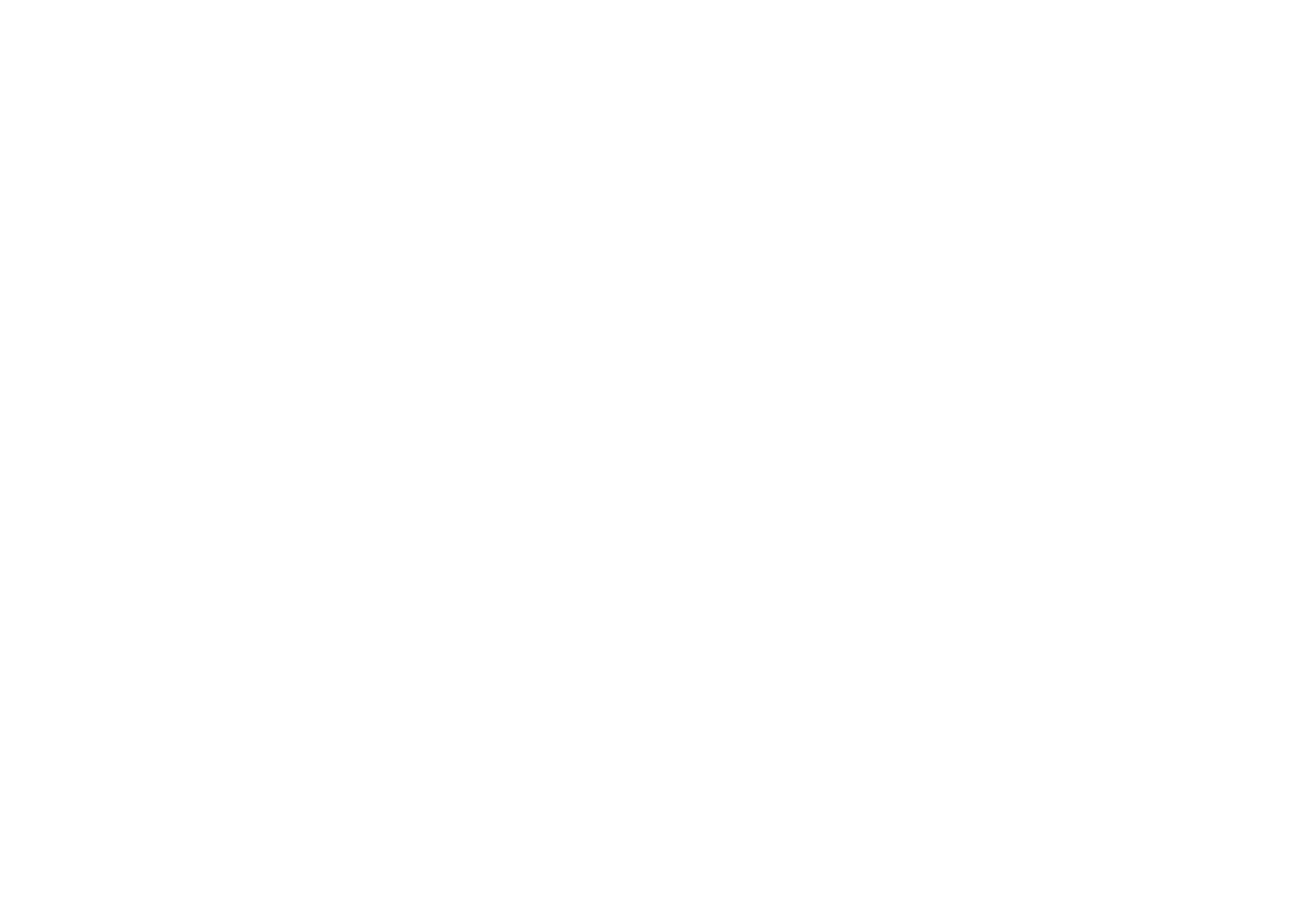
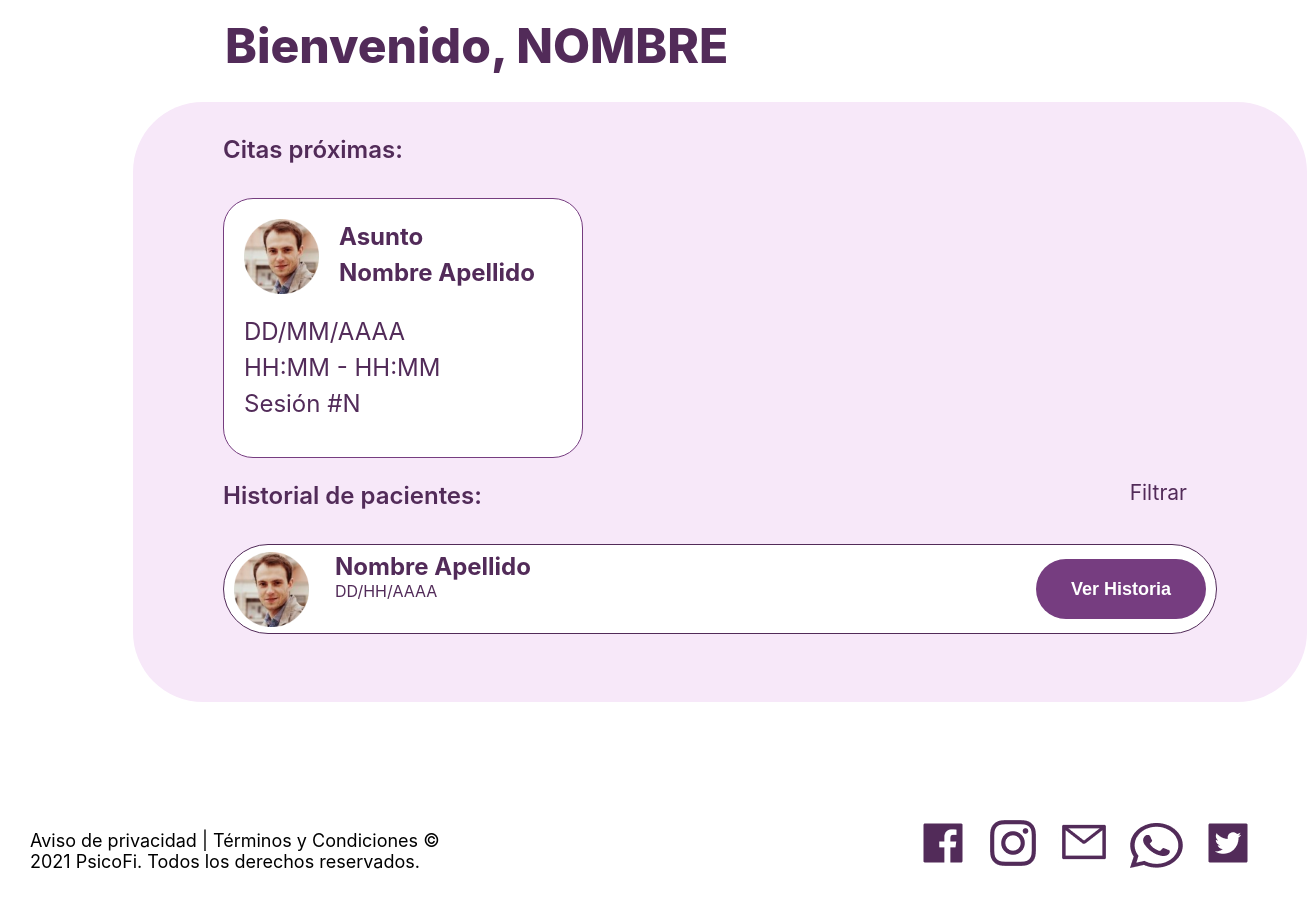
Before and after one commit to jesus13santi/Psicofi, a React (Create React App) app: page /deck in a window 1280 px wide. Before the commit this address had no page. Shown: the part 120-1028 px from the top of the page, 1307 px wide, since content can reach past the window. Before the commit the page ends 800 px from the top, so only its background shows below. Built offline with nearby package versions, Linux system fonts and the light colour scheme.

Commit message:
Listo tablero de usuario y paciente
Tengo que cambiar muchas cosas cuando tenga el resultado del inicio de sesion, pero por ahora se puede presentar así

```diff
--- a/src/Routes.jsx
+++ b/src/Routes.jsx
@@ -4,12 +4,15 @@
 import RegisterPage from './pages/RegisterPage';
 import LoginPage from './pages/LoginPage';
 import PsicologosPage from './pages/PsicologosPage';
+import TableroPage from './pages/TableroPage';
+
 function Routes(){
     return (
       <Switch>
         <Route exact path="/psicologos" component={PsicologosPage}></Route>
         <Route exact path="/register" component={RegisterPage}></Route>
         <Route exact path="/login" component={LoginPage}></Route>
+        <Route exact path="/deck" component={TableroPage}></Route>
         <Route exact path="/" component={HomePage}></Route>
         <Route exact path="*">
           <h1>"404: Page not found"</h1>
--- /dev/null
+++ b/src/components/CardStory/CardStory.jsx
@@ -0,0 +1,26 @@
+import React from "react";
+import styles from "./CardStory.module.css";
+import img from "../../img/photo.png";
+import { Link } from "react-router-dom";
+const CardStory = () => {
+  return (
+    <div className={styles.container}>
+      <div className={styles.psico}>
+        <picture className={styles.boxImg}>
+          <img src={img} alt="" />
+        </picture>
+        <div className={styles.boxInfo}>
+          <Link className={styles.link}>
+            <h2 className={styles.title}>Nombre Apellido</h2>
+          </Link>
+          <p>DD/HH/AAAA</p>
+        </div>
+      </div>
+      <Link to ='/' className={styles.link} >
+      <button type="button" className={styles.button}>Ver Historia</button>
+      </Link>
+    </div>
+  );
+};
+
+export default CardStory;
--- /dev/null
+++ b/src/components/CardStory/CardStory.module.css
@@ -0,0 +1,57 @@
+.container{
+    border: solid 1px #522B59;
+    display: flex;
+    color: #522B59;
+    height: 90px;
+    width: 100%;
+    border-radius: 70px;
+    flex-direction: row;
+    align-items: center;
+    justify-content: space-between;
+    padding: 0 10px;
+    background-color: white;
+
+
+}
+.psico{
+    display: flex;
+    flex-direction: row;
+}
+.boxImg {
+    background-size: cover;
+    height: 75px;
+    width: 75px;
+    position: relative;
+    margin-right: 26px;
+}
+
+
+.boxImg img {
+    width: 100%;
+    height: 100%;
+    position: relative;
+
+    /* background-color: aqua; */
+}
+.link{
+    text-decoration: none;
+    color: #522B59;
+}
+.button{
+    background-color: #763D80;
+    border: none;
+    color: white;
+    width: 170px;
+    height: 60px;
+    border-radius: 30px;
+    font-weight: 600;
+    font-size: 18px;
+    line-height: 27px;
+}
+.button .link{
+    color:white
+}
+.button:hover{
+    cursor: pointer;
+    background-color: #522B59;
+}
--- /dev/null
+++ b/src/components/Footer/Footer.jsx
@@ -0,0 +1,27 @@
+import React from 'react'
+import logoInstagram from "../../img/icons_instagram.png";
+import logoFacebook from "../../img/icons_facebook.png";
+import logoTwitter from "../../img/icons_twitter.png";
+import logoMail from "../../img/icons_mail.png";
+import logoWhat from "../../img/icons_whatsapp.png";
+import styles from "./Footer.module.css"
+
+const Footer = () => {
+    return (
+        <footer className={styles.footer}>
+          <p>
+            Aviso de privacidad | Términos y Condiciones © 2021 PsicoFi. Todos
+            los derechos reservados.
+          </p>
+          <div className={styles.logoSocialNetwork}>
+            <img src={logoFacebook} alt="" />
+            <img src={logoInstagram} alt="" />
+            <img src={logoMail} alt="" />
+            <img src={logoWhat} alt="" />
+            <img src={logoTwitter} alt="" />
+          </div>
+        </footer>
+    )
+}
+
+export default Footer
--- /dev/null
+++ b/src/components/Footer/Footer.module.css
@@ -0,0 +1,26 @@
+.footer{
+    margin-top: 7.5rem;
+    height: 5.625rem;
+    width: 100%;
+    font-size: 1.125rem;
+    display: flex;
+    flex-direction:  row;
+    align-items: flex-end;
+    justify-content: space-between;
+}
+
+.footer p{
+    width: 25.938rem;
+    margin-left: 1.875rem;
+    margin-bottom: 2.5rem;
+}
+.logoSocialNetwork{
+    margin-right: 1.688rem;
+}
+.logoSocialNetwork img{
+    margin-left: 1.25rem;
+    margin-bottom: 2.5rem;
+}
+.logoSocialNetwork img:hover{
+    cursor: pointer;
+}
--- /dev/null
+++ b/src/components/Tableros/TableroEspecialista/EspecialistaTab.jsx
@@ -0,0 +1,32 @@
+import React from "react";
+import styles from "./EspecialistaTab.module.css";
+import UTabCard from "../../UTabCard/UTabCard";
+import CardStory from "../../CardStory/CardStory";
+import { Link } from "react-router-dom";
+import Footer from "../../Footer/Footer";
+
+
+const EspecialistaTab =  () => {
+    return (
+    <div className={styles.container}>
+    <h1 className={styles.title}>Bienvenido, NOMBRE</h1>
+    <div className={styles.box}>
+        <h1 className={styles.boxTitle}>Citas próximas:</h1>
+        <div className={styles.citasProximas}>
+
+        <UTabCard />
+
+
+        </div>
+        <div className={styles.sort}>
+        <h1 className={styles.boxTitle}>Historial de pacientes:</h1>
+
+        <h1 className={styles.sortText}>Filtrar</h1>
+        </div>
+        <CardStory />
+    </div>
+    <Footer />
+    </div>
+  );
+};
+export default EspecialistaTab;
--- /dev/null
+++ b/src/components/Tableros/TableroEspecialista/EspecialistaTab.module.css
@@ -0,0 +1,85 @@
+.container{
+    margin-top: 3.125rem;
+    align-items: center;
+    justify-content: center;
+
+}
+
+.boxTitle {
+    font-weight: 600;
+    font-style: normal;
+    font-size: 1.5rem;
+    line-height: 2.25rem;
+    text-align: left;
+    color: #522B59;
+    margin-bottom: 1.875rem;
+}
+
+.title  {
+    margin-left: 14.063rem;
+    margin-bottom: 1.25rem;
+    font-style: normal;
+    font-weight: 800;
+    font-size: 48px;
+    line-height: 72px;
+    color: #522B59;
+}
+
+.box {
+    margin-left:8.313rem;
+    width: 73.375rem;
+    height: 37.5rem;
+
+    background: #F7E8F9;
+    border-radius: 4.375rem;
+    padding: 1.875rem 5.625rem;
+
+}
+
+.addButton {
+    align-content: center;
+    vertical-align: middle;
+    background-color: #763D80;
+    color: white;
+    width: 4.688rem;
+    height: 4.688rem;
+    border-radius: 2.5rem;
+    font-style: normal;
+    font-weight: 600;
+    font-size: 48px;
+    line-height: 72px;
+    border: none;
+
+
+}
+
+.addButton:hover {
+    cursor: pointer;
+    background-color: #522B59;
+
+}
+
+.citasProximas {
+    display: flex;
+    align-items: center;
+}
+
+.sort{
+    display: flex;
+    justify-content: space-between;
+}
+.sortText{
+    font-style: normal;
+    font-weight: normal;
+    font-size: 1.313rem;
+    line-height: 1.875rem;
+    margin-right: 1.875rem;
+    text-align: center;
+    color: #522B59;
+}
+
+.sortText:hover{
+    cursor: pointer;
+    text-decoration-line: underline;
+
+}
--- /dev/null
+++ b/src/components/Tableros/TableroPaciente/PacienteTab.jsx
@@ -0,0 +1,34 @@
+import React from "react";
+import styles from "./PacienteTab.module.css";
+import UTabCard from "../../UTabCard/UTabCard";
+import CardStory from "../../CardStory/CardStory";
+import { Link } from "react-router-dom";
+import Footer from "../../Footer/Footer";
+
+
+const PacienteTab =  () => {
+    return (
+    <div className={styles.container}>
+    <h1 className={styles.title}>Bienvenido, NOMBRE</h1>
+    <div className={styles.box}>
+        <h1 className={styles.boxTitle}>Citas próximas:</h1>
+        <div className={styles.citasProximas}>
+
+        <UTabCard />
+        <Link to ="/" className={styles.link}>
+        <button className={styles.addButton}>+</button>
+        </Link>
+
+        </div>
+        <div className={styles.sort}>
+        <h1 className={styles.boxTitle}>Historial de consultas:</h1>
+
+        <h1 className={styles.sortText}>Filtrar</h1>
+        </div>
+        <CardStory />
+    </div>
+    <Footer />
+    </div>
+  );
+};
+export default PacienteTab;
--- /dev/null
+++ b/src/components/Tableros/TableroPaciente/PacienteTab.module.css
@@ -0,0 +1,85 @@
+.container{
+    margin-top: 3.125rem;
+    align-items: center;
+    justify-content: center;
+
+}
+
+.boxTitle {
+    font-weight: 600;
+    font-style: normal;
+    font-size: 1.5rem;
+    line-height: 2.25rem;
+    text-align: left;
+    color: #522B59;
+    margin-bottom: 1.875rem;
+}
+
+.title  {
+    margin-left: 14.063rem;
+    margin-bottom: 1.25rem;
+    font-style: normal;
+    font-weight: 800;
+    font-size: 48px;
+    line-height: 72px;
+    color: #522B59;
+}
+
+.box {
+    margin-left:8.313rem;
+    width: 73.375rem;
+    height: 37.5rem;
+
+    background: #F7E8F9;
+    border-radius: 4.375rem;
+    padding: 1.875rem 5.625rem;
+
+}
+
+.addButton {
+    align-content: center;
+    vertical-align: middle;
+    background-color: #763D80;
+    color: white;
+    width: 4.688rem;
+    height: 4.688rem;
+    border-radius: 2.5rem;
+    font-style: normal;
+    font-weight: 600;
+    font-size: 48px;
+    line-height: 72px;
+    border: none;
+
+
+}
+
+.addButton:hover {
+    cursor: pointer;
+    background-color: #522B59;
+
+}
+
+.citasProximas {
+    display: flex;
+    align-items: center;
+}
+
+.sort{
+    display: flex;
+    justify-content: space-between;
+}
+.sortText{
+    font-style: normal;
+    font-weight: normal;
+    font-size: 1.313rem;
+    line-height: 1.875rem;
+    margin-right: 1.875rem;
+    text-align: center;
+    color: #522B59;
+}
+
+.sortText:hover{
+    cursor: pointer;
+    text-decoration-line: underline;
+
+}
--- /dev/null
+++ b/src/components/UTabCard/UTabCard.jsx
@@ -0,0 +1,30 @@
+import React from "react";
+import styles from "./UTabCard.module.css";
+import img from "../../img/photo.png";
+
+
+const UTabCard = () => {
+  return (
+    <div className={styles.container}>
+
+    <div className={styles.profile}>
+
+      <img src={img} alt="" />
+      <div className={styles.profileText}>
+        <p>Asunto</p>
+        <p>Nombre Apellido</p>
+      </div>
+
+    </div>
+
+    <div className={styles.appointmentInfo}>
+      <p>DD/MM/AAAA</p>
+      <p>HH:MM - HH:MM</p>
+      <p>Sesión #N</p>
+    </div>
+
+  </div>
+
+  );
+};
+export default UTabCard;
--- /dev/null
+++ b/src/components/UTabCard/UTabCard.module.css
@@ -0,0 +1,39 @@
+.container{
+    background: #FFFFFF;
+    border: 0.063rem solid #763D80;
+    box-sizing: border-box;
+    border-radius: 1.875rem;
+    width: 22.5rem;
+    height: 16.25rem;
+    padding: 1.25rem;
+    margin-right: 1.875rem;
+    margin-bottom: 1.25rem;
+}
+
+.profile{
+    display: flex;
+}
+
+.profile img{
+    width: 4.688rem;
+    height: 4.688rem;
+    margin-right: 1.25rem;
+}
+
+.profileText {
+    font-style: normal;
+    font-weight: bold;
+    font-size: 1.5rem;
+    line-height: 2.25rem;
+
+    color: #522B59;
+}
+
+.appointmentInfo{
+    margin-top: 1.25rem;
+    font-style: normal;
+    font-weight: normal;
+    font-size: 1.5rem;
+    line-height: 2.25rem;
+    color: #522B59;
+}
--- /dev/null
+++ b/src/pages/TableroPage.jsx
@@ -0,0 +1,17 @@
+import React from 'react'
+import EspecialistaTab from '../components/Tableros/TableroEspecialista/EspecialistaTab'
+import PacienteTab from '../components/Tableros/TableroPaciente/PacienteTab'
+
+
+const TableroPage = () =>{
+    /*
+    if (activeUser.role == "especialista"){
+        return <EspecialistaTab/>
+    }else if (activeUser.role == "paciente"){
+        return<PacienteTab />>
+    }
+    return(<EspecialistaProf />)
+    */
+   return (<EspecialistaTab />)
+}
+export default TableroPage
```
